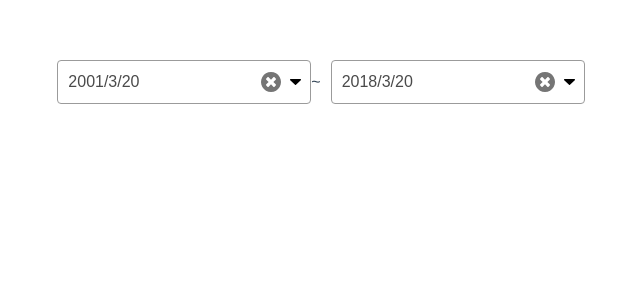
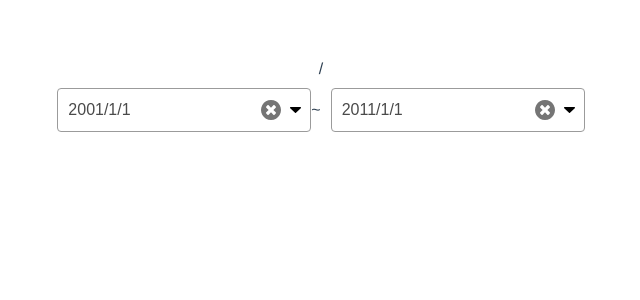
Before and after one commit to Shenglian/vue_calendar_select, a Vue app: page / in a window 1280 px wide. Shown: the top 300 px of the page, without its empty margins (319-959 px from the left). Built offline with nearby package versions, Linux system fonts and the light colour scheme.

Commit message:
set default value

```diff
--- a/src/App.vue
+++ b/src/App.vue
@@ -1,6 +1,7 @@
 <template>
   <div id="app">
-    <Calendar/>
+    <div class="parent_data"> {{ start }} / {{ end }} </div>
+    <Calendar @sendDate="getDate" :setDays="setDays"/>
   </div>
 </template>
 
@@ -11,6 +12,19 @@ export default {
   name: 'app',
   components: {
     Calendar
+  },
+  data() {
+    return {
+      setDays: ['', ''],
+      start: '',
+      end: '',
+    }
+  },
+  methods: {
+    getDate({ startDay, endDay } = {}) {
+      this.start = startDay;
+      this.end = endDay;
+    },
   }
 }
 </script>
@@ -24,4 +38,11 @@ export default {
   color: #2c3e50;
   margin-top: 60px;
 }
+.parent_data {
+  display: flex;
+  justify-content: center;
+  align-items: center;
+  width: 100%;
+  margin-bottom: 10px;
+}
 </style>
--- a/src/components/Calendar.vue
+++ b/src/components/Calendar.vue
@@ -136,7 +136,7 @@
     },
     methods: {
       setSpecificDay(type) {
-        const specificTime = new Date(this.activeTypeDay === 'start' ? this.setDays[0] : this.setDays[1]);
+        const specificTime = new Date(this.activeTypeDay === 'start' ? this.defaultStartDay : this.defaultEndDay);
 
         this.year = specificTime.getFullYear();
         this.month = specificTime.getMonth();
@@ -146,10 +146,13 @@
         this.createCalendar();
       },
       setData() {
-        this.defaultStartDay = this.setDays[0];
-        this.defaultEndDay = this.setDays[1];
-        this.startDay = this.setDays[0];
-        this.endDay = this.setDays[1];
+        const start = '2001/1/1';
+        const end = '2011/1/1';
+
+        this.defaultStartDay = this.setDays[0] || start;
+        this.defaultEndDay = this.setDays[1] || end;
+        this.startDay = this.setDays[0] || start;
+        this.endDay = this.setDays[1] || end;
       },
       init() {
         this.setData();
```
